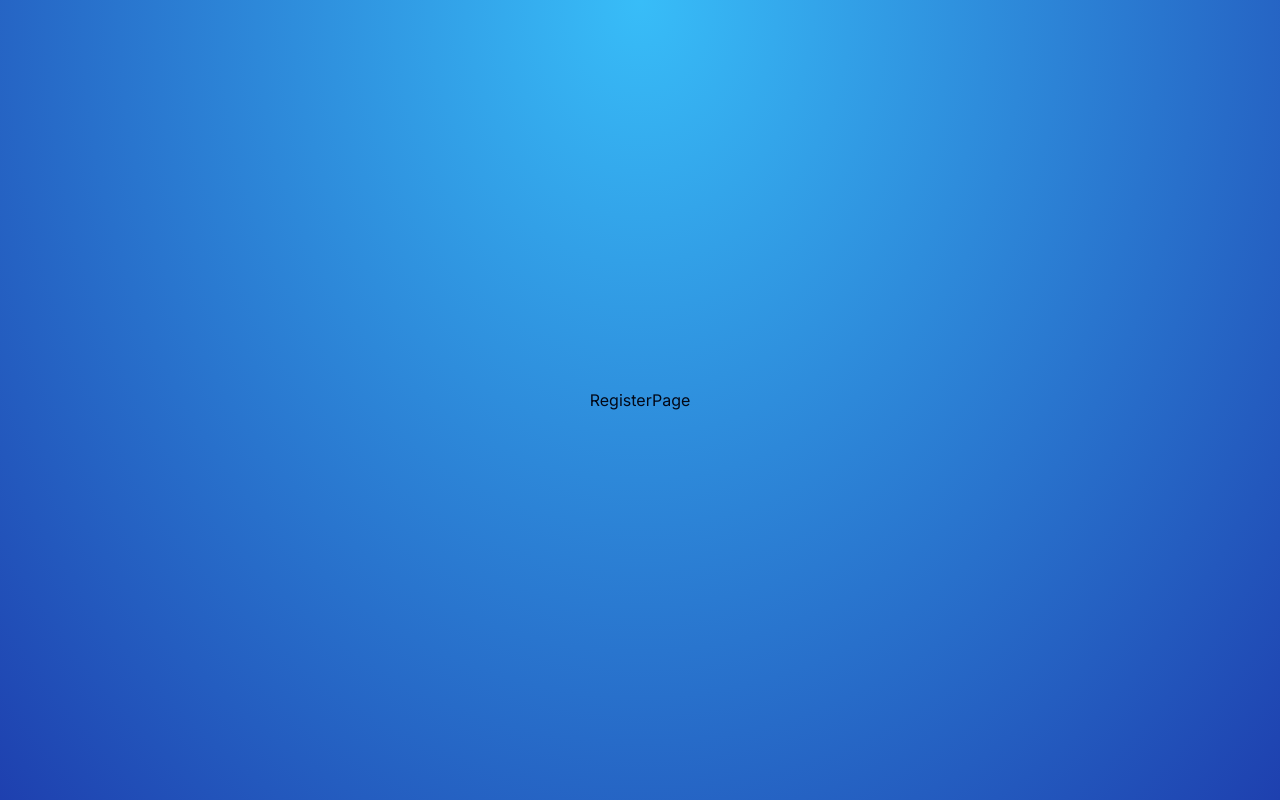
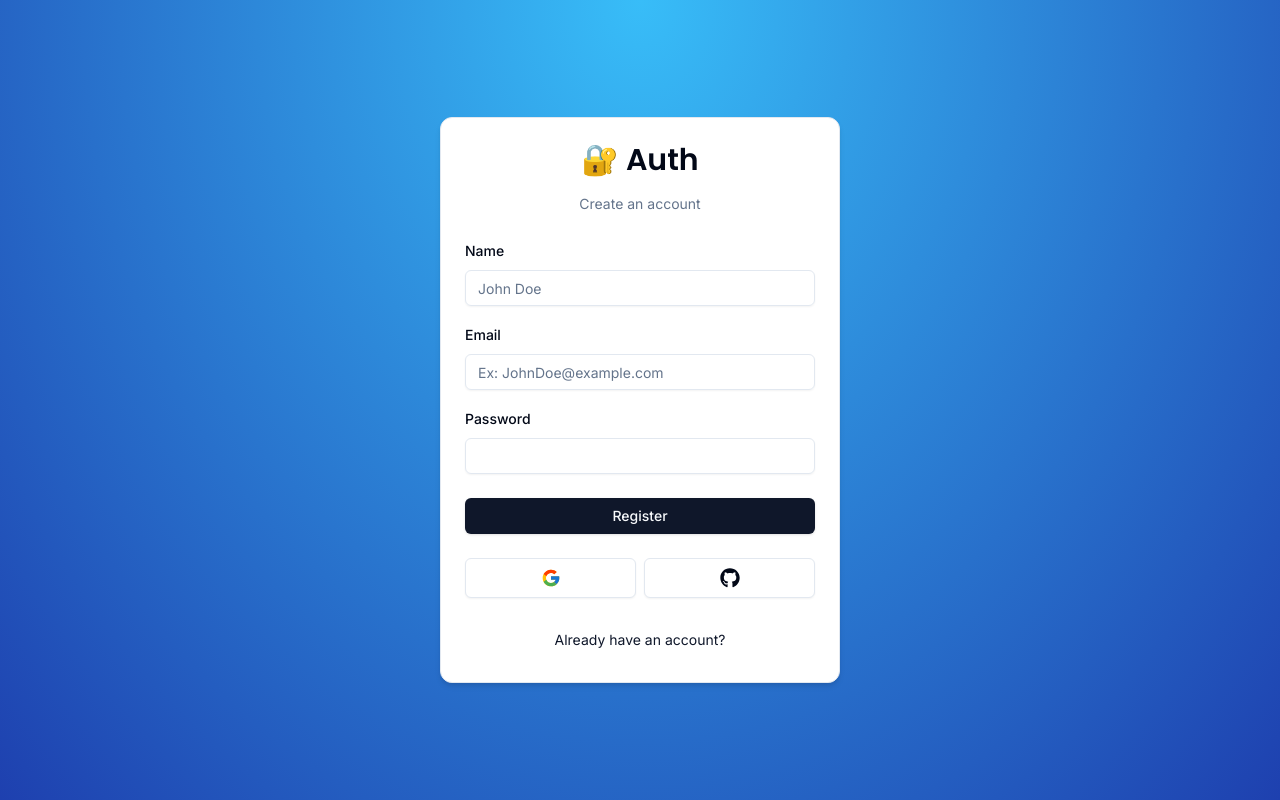
Before and after one commit to ThietTruong/next-auth-v5, a Next.js app: page /auth/register in a window 1280 px wide. Built offline with nearby package versions, Linux system fonts and the light colour scheme.

Commit message:
implement login-form

```diff
--- /dev/null
+++ b/actions/login.ts
@@ -0,0 +1,11 @@
+"use server";
+import * as z from "zod";
+import { LoginSchema } from "@/schemas";
+
+export async function login(values: z.infer<typeof LoginSchema>) {
+  const validatedFields = LoginSchema.safeParse(values);
+  if (!validatedFields.success) {
+    return { error: "Invalid fields" };
+  }
+  return { success: "Email sent!" };
+}
--- /dev/null
+++ b/actions/register.ts
@@ -0,0 +1,11 @@
+"use server";
+import * as z from "zod";
+import { RegisterSchema } from "@/schemas";
+
+export async function register(values: z.infer<typeof RegisterSchema>) {
+  const validatedFields = RegisterSchema.safeParse(values);
+  if (!validatedFields.success) {
+    return { error: "Invalid fields" };
+  }
+  return { success: "Email sent!" };
+}
--- a/app/auth/login/page.tsx
+++ b/app/auth/login/page.tsx
@@ -1,5 +1,5 @@
 import { CardWrapper } from "@/components/auth/card-wrapper";
-import LoginForm from "@/components/auth/login-form";
+import LoginForm from "@/components/auth/login/login-form";
 import React from "react";
 
 function LoginPage() {
--- a/app/auth/register/page.tsx
+++ b/app/auth/register/page.tsx
@@ -1,7 +1,8 @@
+import RegisterForm from "@/components/auth/register/register-form";
 import React from "react";
 
 function RegisterPage() {
-  return <div>RegisterPage</div>;
+  return <RegisterForm></RegisterForm>;
 }
 
 export default RegisterPage;
--- a/app/page.tsx
+++ b/app/page.tsx
@@ -1,7 +1,7 @@
 import { Poppins } from "next/font/google";
 import { cn } from "@/lib/utils";
 import { Button } from "@/components/ui/button";
-import LoginButton from "../components/auth/login-button";
+import LoginButton from "../components/auth/login/login-button";
 
 const font = Poppins({ subsets: ["latin"], weight: ["400"] });
 export default function Home() {
--- a/components/auth/login-form.tsx
+++ b/components/auth/login/login-form.tsx
@@ -1,5 +1,5 @@
 "use client";
-import React from "react";
+import React, { useTransition } from "react";
 import * as z from "zod";
 import { useForm } from "react-hook-form";
 import { zodResolver } from "@hookform/resolvers/zod";
@@ -14,8 +14,14 @@ import {
 import { LoginSchema } from "@/schemas";
 import { CardWrapper } from "@/components/auth/card-wrapper";
 import { Input } from "@/components/ui/input";
-import { Button } from "../ui/button";
+import { Button } from "../../ui/button";
+import { login } from "@/actions/login";
+import { FormError } from "../../form-error";
+import { FormSuccess } from "../../form-success";
 function LoginForm() {
+  const [isPending, startTransition] = useTransition();
+  const [error, setError] = React.useState<string | undefined>();
+  const [success, setSuccess] = React.useState<string | undefined>();
   const form = useForm<z.infer<typeof LoginSchema>>({
     resolver: zodResolver(LoginSchema),
     defaultValues: {
@@ -24,7 +30,14 @@ function LoginForm() {
     },
   });
   function submit(value: z.infer<typeof LoginSchema>) {
-    console.log(value);
+    setSuccess(undefined);
+    setError(undefined);
+    startTransition(() => {
+      login(value).then((data) => {
+        setError(data.error);
+        setSuccess(data.success);
+      });
+    });
   }
   return (
     <CardWrapper
@@ -67,7 +80,9 @@ function LoginForm() {
               )}
             />
           </div>
-          <Button className="w-full" type="submit">
+          <FormError message={error} />
+          <FormSuccess message={success} />
+          <Button className="w-full" type="submit" disabled={isPending}>
             Login
           </Button>
         </form>
--- /dev/null
+++ b/components/auth/register/register-button.tsx
@@ -0,0 +1,35 @@
+"use client";
+import { useRouter } from "next/navigation";
+interface RegisterProps {
+  children: React.ReactNode;
+  mode?: "modal" | "redirect";
+  asChild?: boolean;
+}
+
+export default function Register({
+  children,
+  mode = "redirect",
+  asChild,
+}: RegisterProps) {
+  const router = useRouter();
+  function onClick() {
+    console.log("REGISTER BUTTON CLICKED");
+    router.push("/login");
+  }
+  if (mode === "modal") {
+    return (
+      <button
+        onClick={onClick}
+        className="rounded-full bg-white/10 px-10 py-3 font-semibold text-white no-underline transition hover:bg-white/20"
+      >
+        {/* {children} */}
+        TODO : implement model mode
+      </button>
+    );
+  }
+  return (
+    <span onClick={onClick} className="cursor-pointer">
+      {children}
+    </span>
+  );
+}
--- /dev/null
+++ b/components/auth/register/register-form.tsx
@@ -0,0 +1,109 @@
+"use client";
+import React, { useTransition } from "react";
+import * as z from "zod";
+import { useForm } from "react-hook-form";
+import { zodResolver } from "@hookform/resolvers/zod";
+import {
+  Form,
+  FormControl,
+  FormField,
+  FormItem,
+  FormLabel,
+  FormMessage,
+} from "@/components/ui/form";
+import { RegisterSchema } from "@/schemas";
+import { CardWrapper } from "@/components/auth/card-wrapper";
+import { Input } from "@/components/ui/input";
+import { Button } from "@/components/ui/button";
+import { login } from "@/actions/login";
+import { FormError } from "@/components/form-error";
+import { FormSuccess } from "@/components/form-success";
+import { register } from "@/actions/register";
+function RegisterForm() {
+  const [isPending, startTransition] = useTransition();
+  const [error, setError] = React.useState<string | undefined>();
+  const [success, setSuccess] = React.useState<string | undefined>();
+  const form = useForm<z.infer<typeof RegisterSchema>>({
+    resolver: zodResolver(RegisterSchema),
+    defaultValues: {
+      email: "",
+      password: "",
+      name: "",
+    },
+  });
+  function submit(value: z.infer<typeof RegisterSchema>) {
+    setSuccess(undefined);
+    setError(undefined);
+    startTransition(() => {
+      register(value).then((data) => {
+        setError(data.error);
+        setSuccess(data.success);
+      });
+    });
+  }
+  return (
+    <CardWrapper
+      headerLabel="Create an account"
+      backButtonLabel="Already have an account?"
+      backButtonHref="/auth/login"
+      showSocial
+    >
+      <Form {...form}>
+        <form onSubmit={form.handleSubmit(submit)} className="space-y-6">
+          <div className="space-y-4">
+            <FormField
+              name="name"
+              control={form.control}
+              render={({ field }) => (
+                <FormItem>
+                  <FormLabel>Name</FormLabel>
+                  <FormControl>
+                    <Input {...field} type="text" placeholder="John Doe" />
+                  </FormControl>
+                  <FormMessage />
+                </FormItem>
+              )}
+            />
+            <FormField
+              name="email"
+              control={form.control}
+              render={({ field }) => (
+                <FormItem>
+                  <FormLabel>Email</FormLabel>
+                  <FormControl>
+                    <Input
+                      {...field}
+                      placeholder="Ex: JohnDoe@example.com"
+                      type="email"
+                    />
+                  </FormControl>
+                  <FormMessage />
+                </FormItem>
+              )}
+            />
+            <FormField
+              control={form.control}
+              name="password"
+              render={({ field }) => (
+                <FormItem>
+                  <FormLabel>Password</FormLabel>
+                  <FormControl>
+                    <Input {...field} placeholder="" type="password" />
+                  </FormControl>
+                  <FormMessage />
+                </FormItem>
+              )}
+            />
+          </div>
+          <FormError message={error} />
+          <FormSuccess message={success} />
+          <Button className="w-full" type="submit" disabled={isPending}>
+            Register
+          </Button>
+        </form>
+      </Form>
+    </CardWrapper>
+  );
+}
+
+export default RegisterForm;
--- a/components/form-error.tsx
+++ b/components/form-error.tsx
@@ -1,6 +1,6 @@
 import { ExclamationTriangleIcon } from "@radix-ui/react-icons";
 interface FromMessageProps {
-  message: string;
+  message?: string;
 }
 
 export const FormError = ({ message }: FromMessageProps) => {
--- a/components/form-success.tsx
+++ b/components/form-success.tsx
@@ -1,12 +1,12 @@
 import { CheckCircledIcon } from "@radix-ui/react-icons";
 interface FromMessageProps {
-  message: string;
+  message?: string;
 }
 
 export const FormSuccess = ({ message }: FromMessageProps) => {
   if (!message) return null;
   return (
-    <div className="bg-emerald/15 p-3 rounded-md flex items-center gap-x-2 text-sm text-emerald-500">
+    <div className="bg-emerald-500/15  p-3 rounded-md flex items-center gap-x-2 text-sm text-emerald-500">
       <CheckCircledIcon className="h-4 w-4" />
       <span>{message}</span>
     </div>
--- a/schemas/index.ts
+++ b/schemas/index.ts
@@ -11,3 +11,23 @@ export const LoginSchema = z.object({
     message: "Password is required",
   }),
 });
+
+export const RegisterSchema = z.object({
+  email: z
+    .string({
+      invalid_type_error: "Email must be a string",
+    })
+    .email({
+      message: "Email must be a valid email",
+    }),
+  password: z.string().min(1, {
+    message: "Password is required",
+  }),
+  name: z
+    .string({
+      invalid_type_error: "Name must be a string",
+    })
+    .min(1, {
+      message: "Name is required",
+    }),
+});
```
Also changed, not shown: components/auth/login/login-button.tsx (renamed from components/auth/login-button.tsx).
